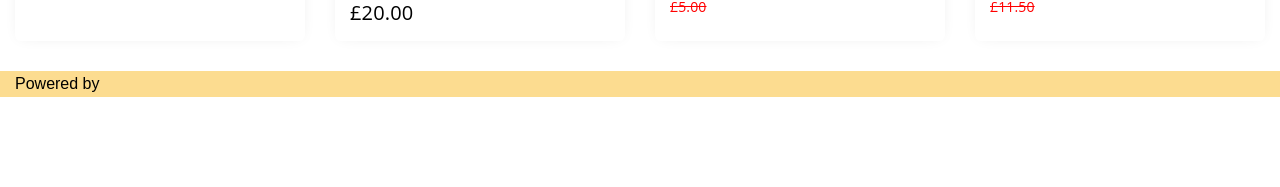
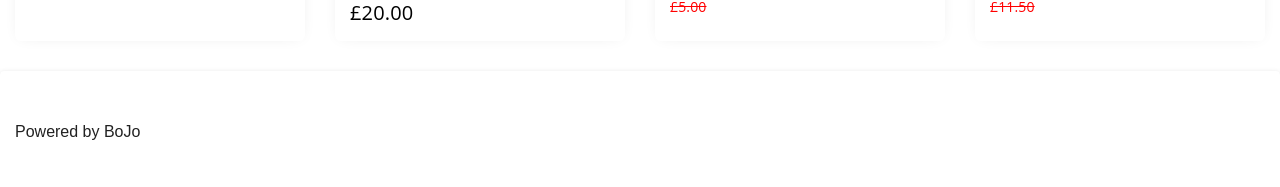
Before and after one commit to seanvarnham/Sample-News-Project, a Next.js app: page /products in a window 1280 px wide. Shown: the part 1406-1593 px from the top of the page. Before the commit the page ends 1503 px from the top, so only its background shows below. Built offline with nearby package versions, Linux system fonts and the light colour scheme.

Commit message:
Update Footer module

```diff
--- /dev/null
+++ b/components/footer/Footer.module.scss
@@ -0,0 +1,9 @@
+@import "../../styles/scss/helpers";
+
+.footer {
+	min-height: rem-calc(80);
+
+	@include breakpoint(mediumUp) {
+		min-height: rem-calc(120);
+	}
+}
--- a/components/footer/Footer.tsx
+++ b/components/footer/Footer.tsx
@@ -1,14 +1,23 @@
+// Externals
+import { Paper } from "@material-ui/core";
 import Link from "next/link";
+
+// Internals
+import classes from "./Footer.module.scss";
 
 type Props = {};
 
 const Footer = (props: Props) => {
 	return (
-		<footer className={`has-jasmine-background-color`}>
+		<Paper
+			elevation={2}
+			component="footer"
+			className={`d-flex align-center ${classes.footer}`}
+		>
 			<div className={`container`}>
-				<Link href={`https://vercel.com`}>Powered by</Link>
+				<span>Powered by BoJo</span>
 			</div>
-		</footer>
+		</Paper>
 	);
 };
 
```
